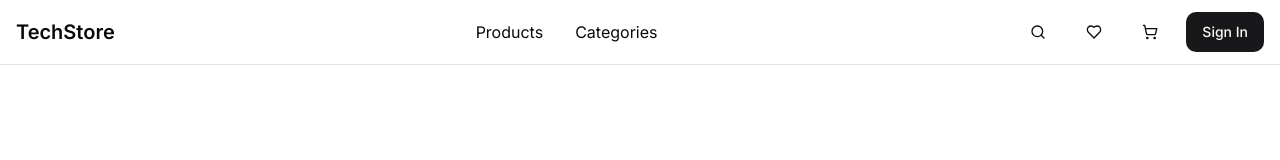
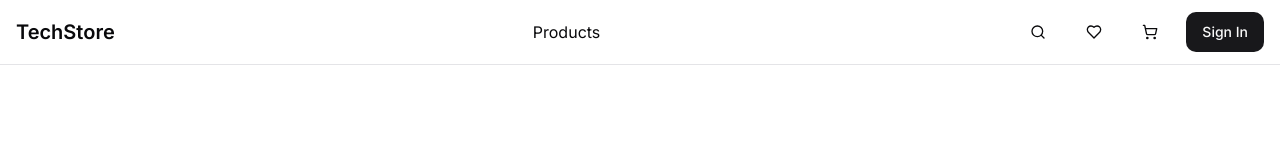
Before and after one commit to itzMunz96/electronic-gadget-store, a React (Vite) app: page /products in a window 1280 px wide. Shown: the top 160 px of the page. Built offline with nearby package versions, Linux system fonts and the light colour scheme.

Commit message:
Remove Categories from Pages
This commit removes the categories section from the top of the Index and Products pages, streamlining the layout and focusing on the main content.
[skip gpt_engineer]

```diff
--- a/src/components/layout/Navbar.tsx
+++ b/src/components/layout/Navbar.tsx
@@ -18,9 +18,6 @@ export const Navbar = () => {
           <div className="hidden md:flex items-center space-x-8">
             <Link to="/products" className="hover:text-primary/80 transition-colors">
               Products
-            </Link>
-            <Link to="/categories" className="hover:text-primary/80 transition-colors">
-              Categories
             </Link>
           </div>
 
@@ -60,12 +57,6 @@ export const Navbar = () => {
             >
               Products
             </Link>
-            <Link
-              to="/categories"
-              className="block px-4 py-2 hover:bg-accent rounded-md transition-colors"
-            >
-              Categories
-            </Link>
             <div className="flex items-center space-x-4 px-4 py-2">
               <Button variant="ghost" size="icon">
                 <Search className="h-5 w-5" />
```
